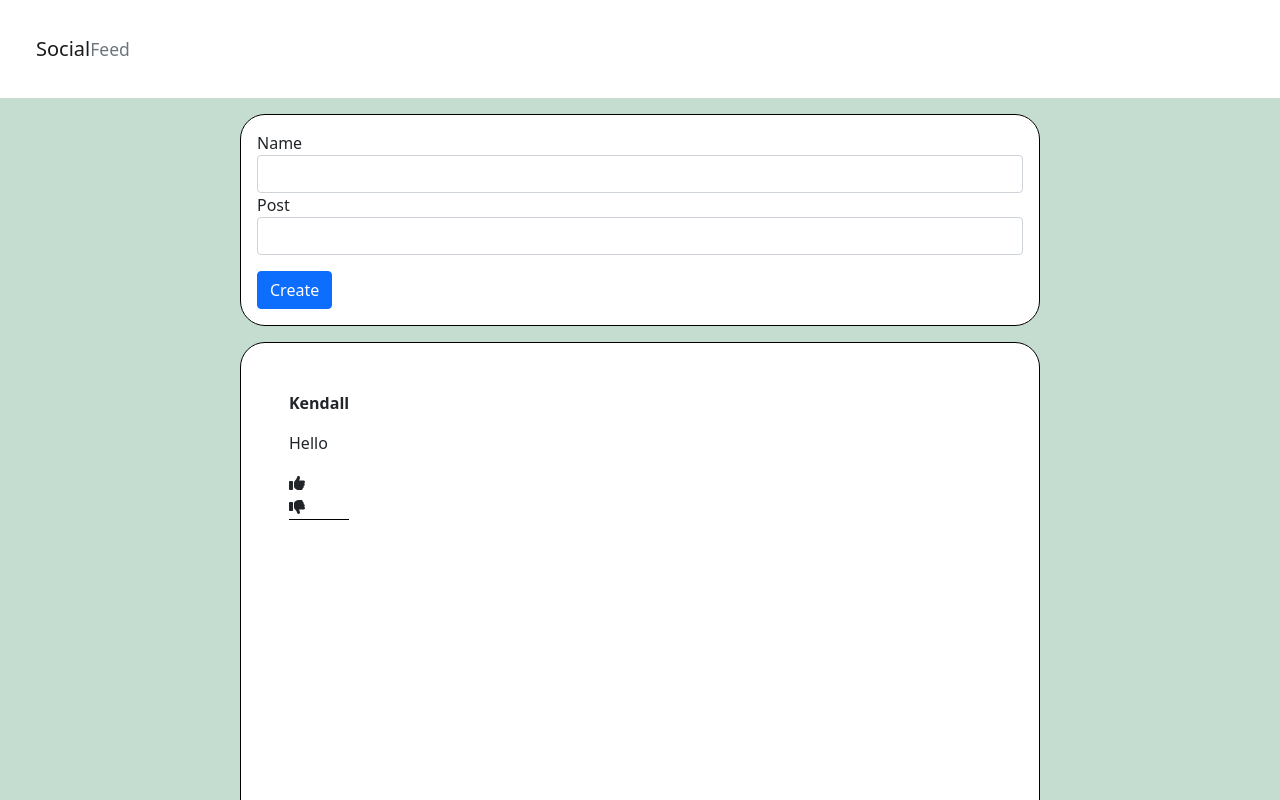
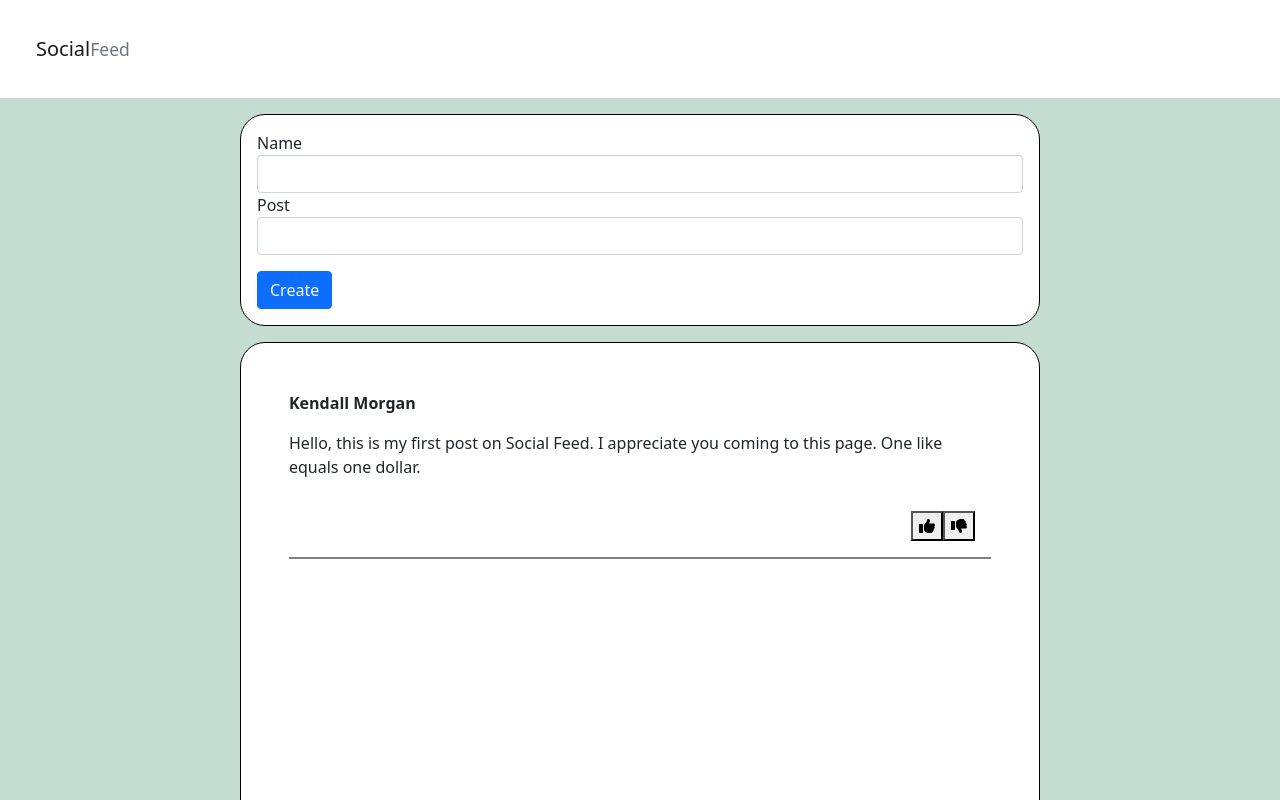
Before and after one commit to kenmyvn/SocialFeed, a React (Create React App) app: page / in a window 1280 px wide. Shown: the top 800 px of the page. Built offline with nearby package versions, Linux system fonts and the light colour scheme.

Commit message:
working on formatting and buttons more

```diff
--- a/src/App.js
+++ b/src/App.js
@@ -6,7 +6,7 @@ import NavBar from './Components/NavBar/NavBar';
 
 function App() {
 
-  const [posts, setPosts] = useState([{name: 'Kendall', post: 'Hello'}])
+  const [posts, setPosts] = useState([{name: 'Kendall Morgan', post: 'Hello, this is my first post on Social Feed. I appreciate you coming to this page. One like equals one dollar.'}])
 
   function addNewPost(post){
 
--- a/src/Components/CreatePost/CreatePost.jsx
+++ b/src/Components/CreatePost/CreatePost.jsx
@@ -24,7 +24,7 @@ const CreatePost = (props) => {
             </div>
             <div className='form-group'>
                 <label>Post</label>
-                <input type='post' textarea class='form-control' rows="3" value={post} onChange={(event) => setPost(event.target.value)} />
+                <input type='post' class='form-control' rows="3" value={post} onChange={(event) => setPost(event.target.value)} />
             </div>
             <button type='submit' class='btn btn-primary' style={{'margin-top': '1em', 'align-self': 'right'}}>Create</button>
         </form>
--- a/src/Components/Post/CustomButton.css
+++ b/src/Components/Post/CustomButton.css
@@ -1,12 +1,15 @@
 
 .button {
     align-self: right;
+    display: flex;
+    justify-content: flex-end;
+    padding: 1em;
 }
 
-.active{
+.activelike{
     background-color: green;
 }
 
-/* .inactive{
-
-} */
+.activedislike{
+    background-color: red;
+}
--- a/src/Components/Post/CustomButton.jsx
+++ b/src/Components/Post/CustomButton.jsx
@@ -6,18 +6,25 @@ import { faThumbsDown, faThumbsUp } from '@fortawesome/free-solid-svg-icons'
 
 const CustomButton = (props) => {
 
+    const [buttonClass, setButtonClass] = useState("inactive");
+
     function handleClick(){
-
-
+        if(buttonClass ==="inactive"){
+            setButtonClass("activelike");
+        }
+        else {
+            setButtonClass("inactive");
+        }
     }
 
     return (
         <div>
-            {/* <button className='inactive' onClick={handleClick}>{props.message}</button> */}
+            <button className={buttonClass} onClick={handleClick}>{props.message}
             {props.type == 'up'
             ? <FontAwesomeIcon icon={faThumbsUp} />
             : <FontAwesomeIcon icon={faThumbsDown} />
             }
+            </button>
         </div>
      );
 }
--- a/src/Components/Post/Post.css
+++ b/src/Components/Post/Post.css
@@ -1,7 +1,7 @@
 .post {
     margin: 2em;
-    border-bottom: 1px solid black;
-
+    border-bottom: 1px solid grey;
+    border-width: 2px;
 }
 
 .name {
```
